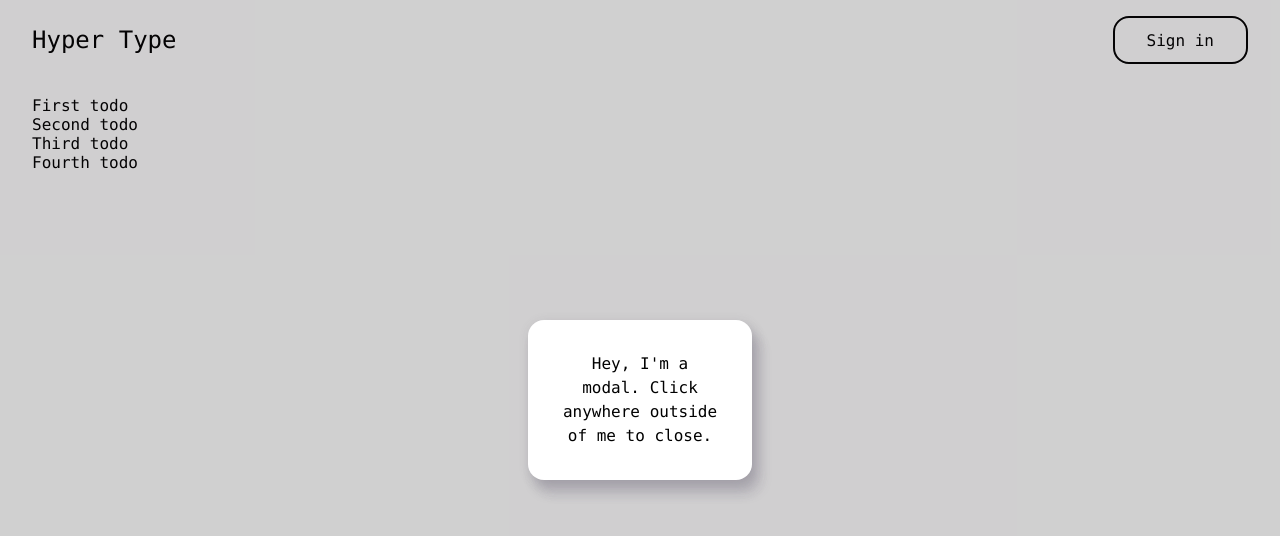
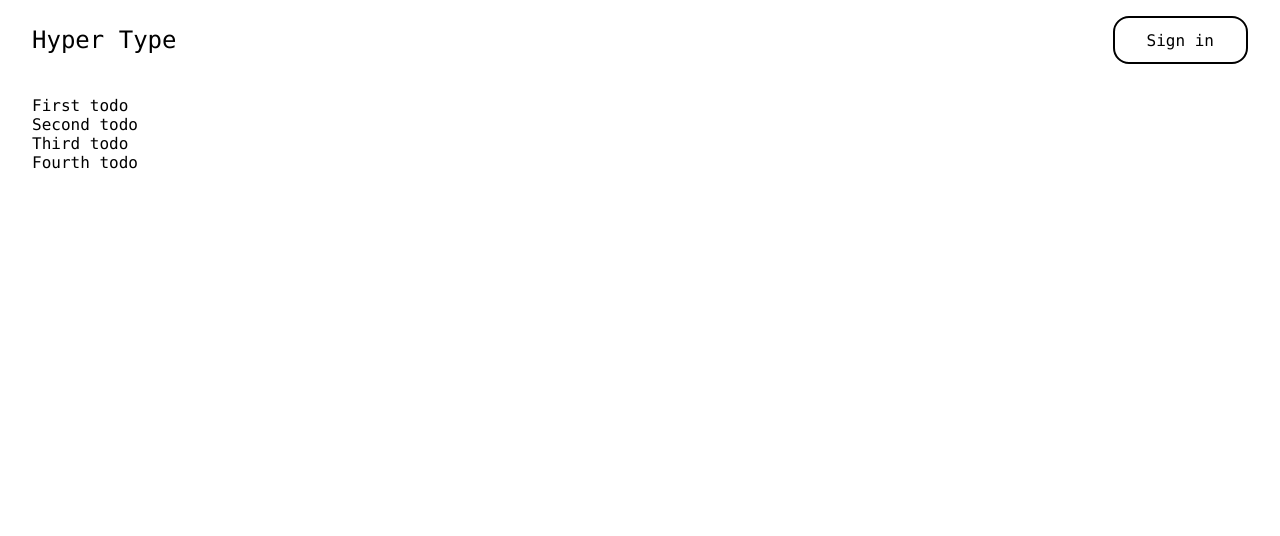
Before and after one commit to evilpaper/hyper-type, a React (Create React App) app: page / in a window 1280 px wide. Shown: the top 536 px of the page. Built offline with nearby package versions, Linux system fonts and the light colour scheme.

Commit message:
Open modal on sign in click

```diff
--- a/src/App.tsx
+++ b/src/App.tsx
@@ -59,16 +59,20 @@ function App() {
 
   const ref = useOutsideClick(() => {
     console.log("Yeah, you clicked outside!");
+    setIsModalOpen(false);
   });
 
   return (
     <div className="app">
-      <Modal refValue={ref}>
-        <p>Hey, I'm a modal. Click anywhere outside of me to close.</p>
-      </Modal>
+      {isModalOpen && (
+        <Modal refValue={ref}>
+          <p>Hey, I'm a modal. Click anywhere outside of me to close.</p>
+        </Modal>
+      )}
+
       <section className="header">
         <Greetings message="Hyper Type" />
-        <button>Sign in</button>
+        <button onClick={() => setIsModalOpen(true)}>Sign in</button>
       </section>
       <section className="main">
         <List items={list} />
```
